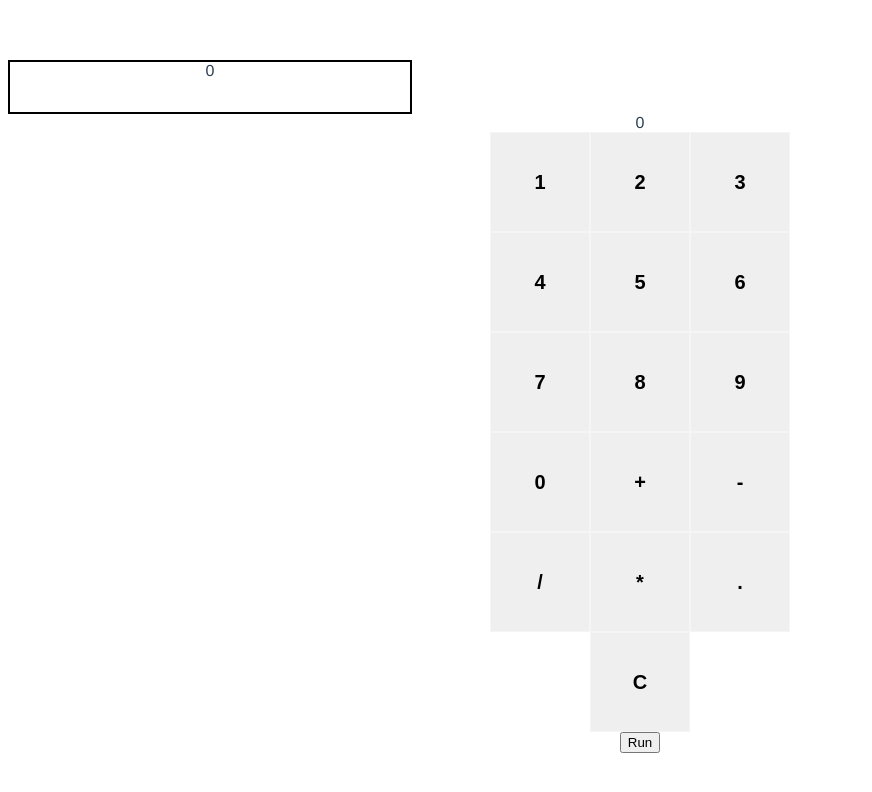
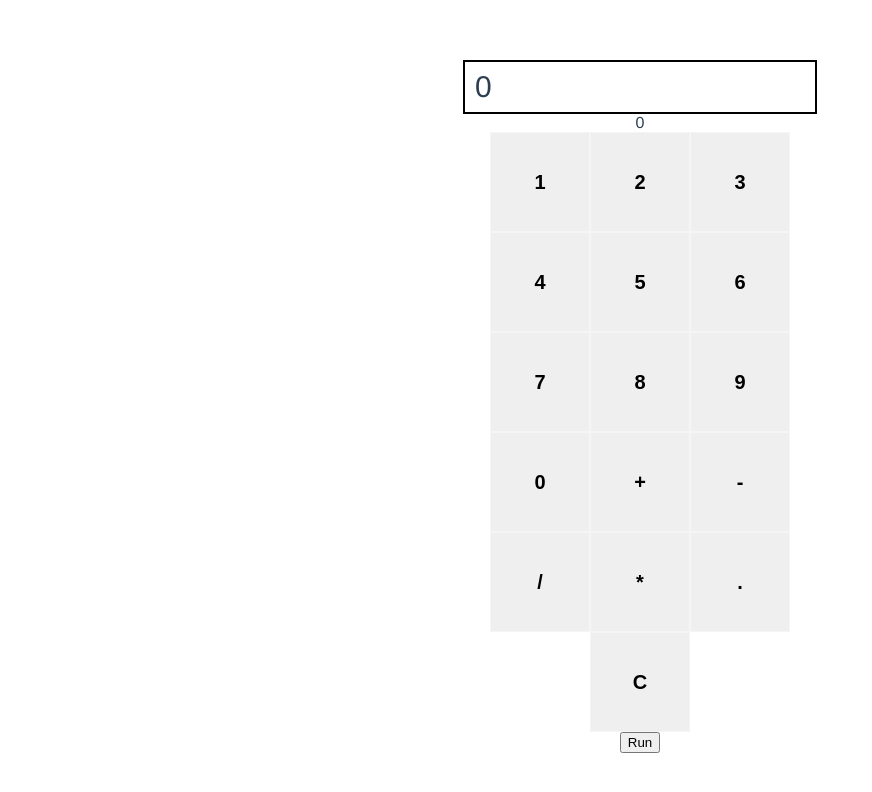
Before and after one commit to dreplica/vue_application-, a Vue app: page / in a window 1280 px wide. Shown: the top 792 px of the page, without its empty margins (0-872 px from the left). Built offline with nearby package versions, Linux system fonts and the light colour scheme.

Commit message:
styled the input field

```diff
--- a/src/components/Input.vue
+++ b/src/components/Input.vue
@@ -1,5 +1,6 @@
 <template>
-  <div class="display">{{show_inputed}}</div>
+  <div class="display">
+      <p>{{show_inputed}}</p></div>
 </template>
 
 <script>
@@ -19,7 +20,12 @@ export default {
 
 <style scoped>
 .display {
-  width: 400px;
+  width: 340px;
+  margin:auto;
+  display:flex;
+  align-items: center;
+  font-size:30px;
+  padding-left:10px;
   height: 50px;
   border: 2px solid black;
 }
```
